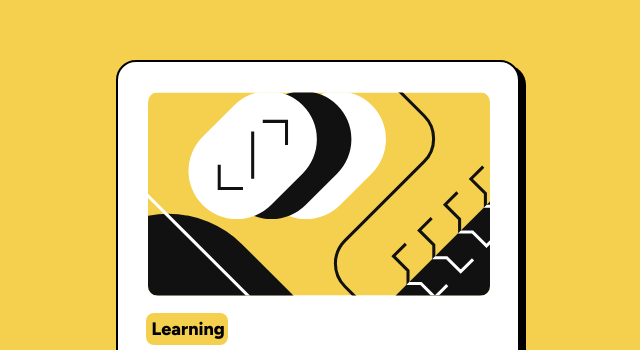
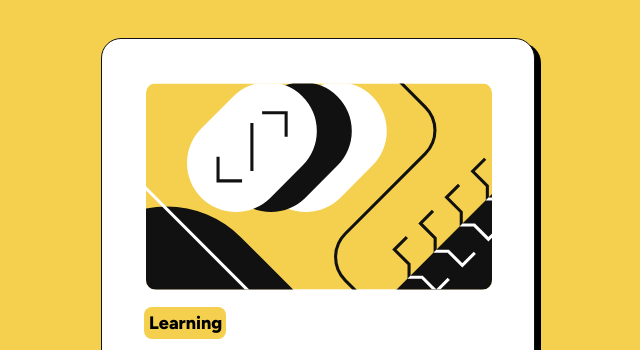
Before and after one commit to Bruno091py/Desafio-Blog-Preview-Card, a plain HTML site: page index.html in a window 1280 px wide. Shown: the top 350 px of the page, without its empty margins (322-962 px from the left). Drawn offline with Linux system fonts and the light colour scheme.

Commit message:
Update style.css

```diff
--- a/style.css
+++ b/style.css
@@ -13,6 +13,9 @@ Figtree weight 500 800
 
 body {
     background-color: hsl(47, 88%, 63%);
+     display: flex;
+    justify-content: center;
+    align-items: center;
 }
 
 main {
@@ -20,15 +23,14 @@ main {
     margin: auto;
     max-width: 400px;
     min-width: 300px;
-    width: 30%;
+    width: 384px;
     height: 500px;
-    margin-top: 60px;
-    padding: 10px;
+    margin-top: 30px;
+    padding: 24px;
     border-radius: 20px;
     font-family: "Figtree", sans-serif;
     box-shadow: 6px 5px 0px black;
-    border-style: solid;
-    border-width: 2px;
+    border: 1px solid #111;
 
 }
 
```
